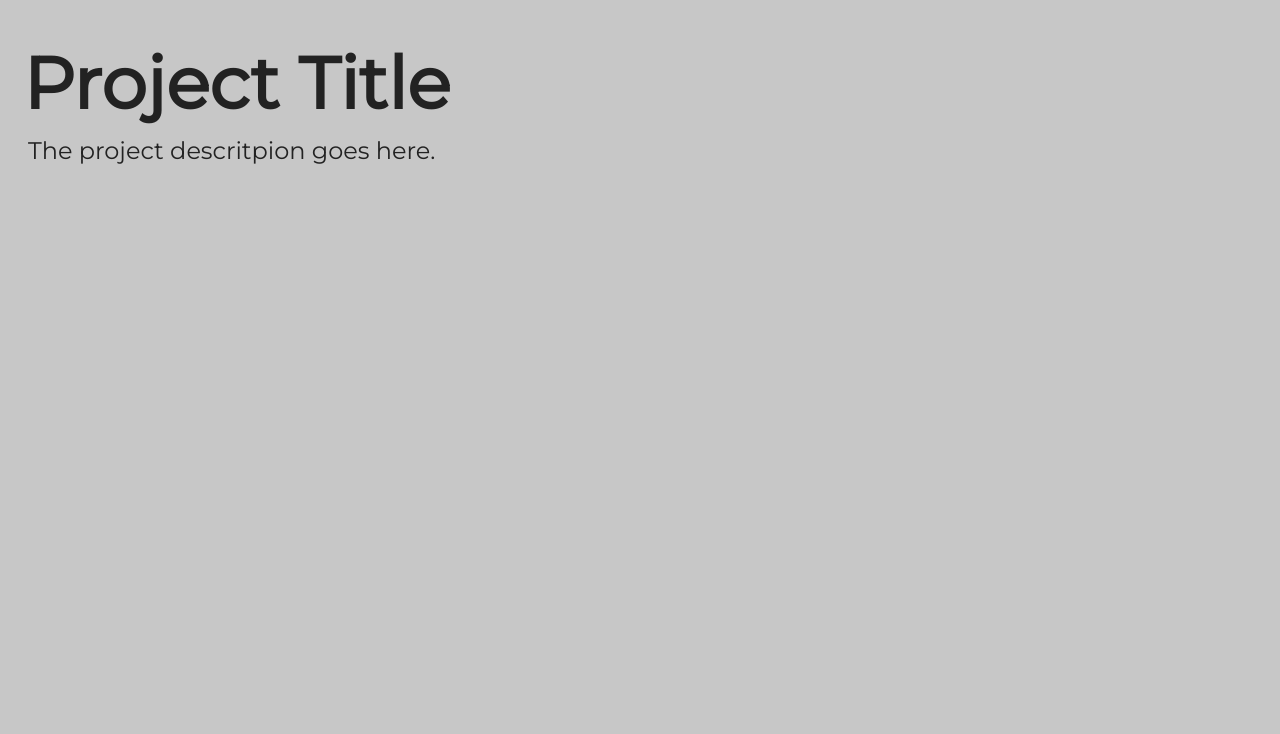
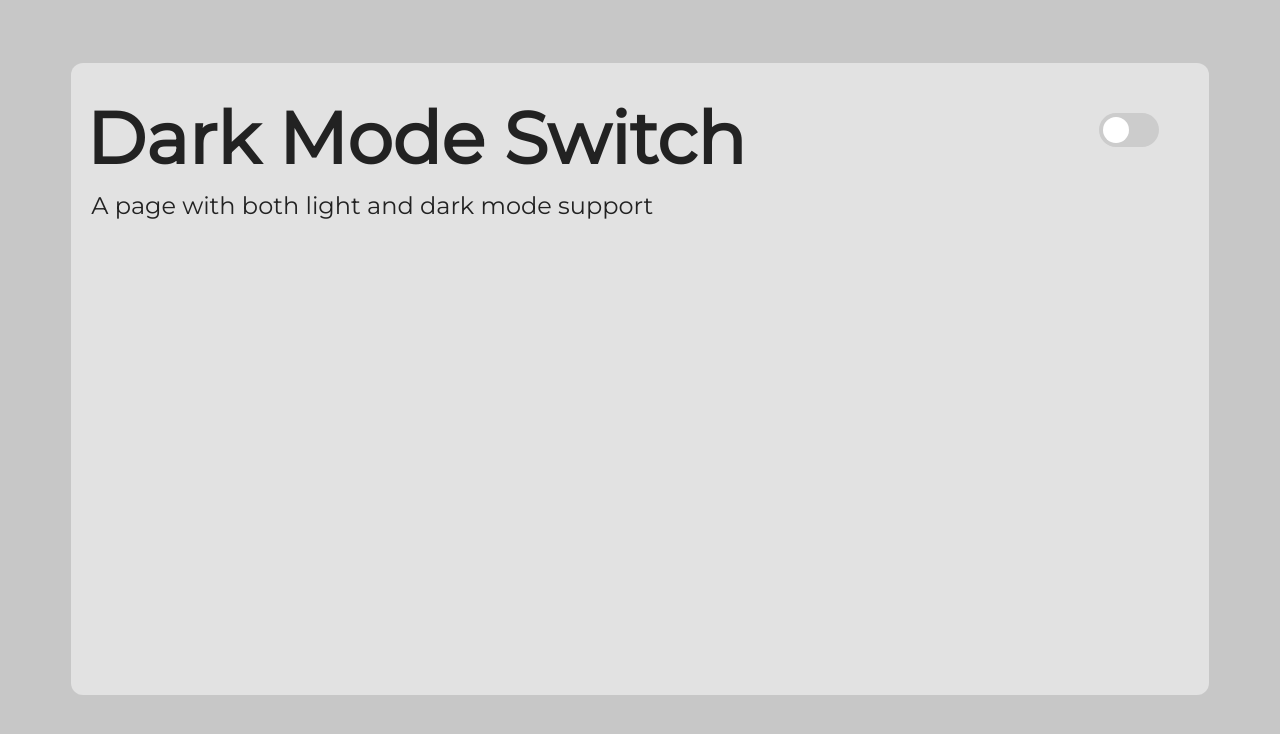
Before and after one commit to TheThomaas/css-stylesheet, a plain HTML site: page index.html in a window 1280 px wide. Drawn offline with Linux system fonts and the light colour scheme.

Commit message:
Update index.html

```diff
--- a/index.html
+++ b/index.html
@@ -1,21 +1,29 @@
 <!DOCTYPE html>
-<html lang="fr">
+<html lang="en">
 <head>
     <meta charset="UTF-8">
     <meta name="viewport" content="width=device-width, initial-scale=1.0">
+    <meta name="color-scheme" content="dark light">
     <title>Project Title</title>
 
     <link rel="stylesheet" href="https://raw.githubusercontent.com/TheThomaas/css-stylesheet/master/main.css">
+    <script src="https://raw.githubusercontent.com/TheThomaas/css-stylesheet/master/theme-switcher.js" defer></script>
+
     <link rel="stylesheet" href="main.css">
 </head>
 <body>
-    <h1 class="project-title">Project Title</h1>
+    <div class="project">
+        <h1 class="project-title">Dark Mode Switch</h1>
+        <label class="switch theme-toggler">
+            <input type="checkbox" class="checkbox-toggle">
+            <span class="slider"></span>
+        </label>
 
-    <p class="project-description">The project descritpion goes here.</p>
+        <p class="project-description">A page with both light and dark mode support</p>
 
-    <div class="project-content">
+        <div class="project-content">
 
+        </div>
     </div>
-
 </body>
 </html>
```
